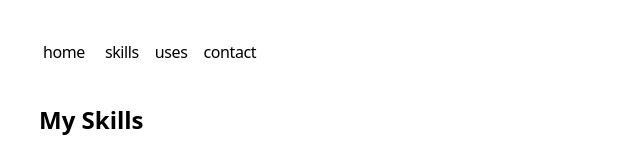
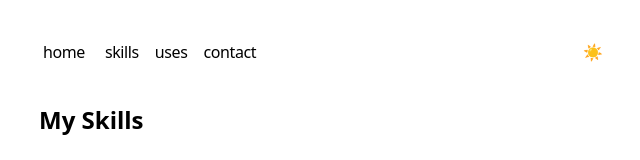
Before and after one commit to TeksuSiK/homepage, a Next.js app: page /skills in a window 1280 px wide. Shown: the top 160 px of the page, without its empty margins (313-953 px from the left). Built offline with nearby package versions, Linux system fonts and the light colour scheme.

Commit message:
Add theme switcher to website

```diff
--- a/app/layout.tsx
+++ b/app/layout.tsx
@@ -1,5 +1,6 @@
 import type { Metadata } from 'next'
 import './globals.css'
+import Providers from './providers'
 import Navbar from './navbar'
 import Footer from './footer'
 
@@ -15,12 +16,17 @@ export default function RootLayout({
 }>) {
     return (
         <html lang="en">
-            <body className="antialiased max-w-xl mx-4 mt-8 lg:mx-auto">
-                <main className="flex-auto min-w-0 mt-6 flex flex-col px-2 md:px-0">
-                    <Navbar />
-                    {children}
-                    <Footer />
-                </main>
+            <body
+                className="antialiased max-w-xl mx-4 mt-8 lg:mx-auto"
+                suppressHydrationWarning
+            >
+                <Providers>
+                    <main className="flex-auto min-w-0 mt-6 flex flex-col px-2 md:px-0">
+                        <Navbar />
+                        {children}
+                        <Footer />
+                    </main>
+                </Providers>
             </body>
         </html>
     )
--- a/app/navbar.tsx
+++ b/app/navbar.tsx
@@ -1,4 +1,5 @@
 import Link from 'next/link'
+import ThemeSwitcher from './theme'
 
 const navItems = {
     '/': {
@@ -36,6 +37,9 @@ export default function Navbar() {
                             )
                         })}
                     </div>
+                    <div className="ml-auto">
+                        <ThemeSwitcher />
+                    </div>
                 </div>
             </div>
         </div>
--- /dev/null
+++ b/app/providers.tsx
@@ -0,0 +1,13 @@
+import { ThemeProvider } from 'next-themes'
+
+export default function Providers({
+    children,
+}: Readonly<{
+    children: React.ReactNode
+}>) {
+    return (
+        <ThemeProvider attribute="class" defaultTheme="system" enableSystem>
+            {children}
+        </ThemeProvider>
+    )
+}
--- /dev/null
+++ b/app/theme.tsx
@@ -0,0 +1,19 @@
+'use client'
+
+import { useTheme } from 'next-themes'
+
+export default function ThemeSwitcher() {
+    const { theme, setTheme } = useTheme()
+
+    return (
+        <div className="transition-all hover:text-neutral-800 flex align-middle relative py-1 px-2 m-1">
+            <button
+                onClick={async () =>
+                    setTheme(theme === 'light' ? 'dark' : 'light')
+                }
+            >
+                {theme === 'light' ? '🌙' : '☀️'}
+            </button>
+        </div>
+    )
+}
--- a/package.json
+++ b/package.json
@@ -10,6 +10,7 @@
   },
   "dependencies": {
     "next": "14.2.13",
+    "next-themes": "^0.3.0",
     "react": "^18",
     "react-dom": "^18"
   },
--- a/tailwind.config.ts
+++ b/tailwind.config.ts
@@ -1,6 +1,7 @@
 import type { Config } from 'tailwindcss'
 
 const config: Config = {
+    darkMode: 'class',
     content: [
         './pages/**/*.{js,ts,jsx,tsx,mdx}',
         './components/**/*.{js,ts,jsx,tsx,mdx}',
```
Also changed, not shown: 1 other file (tests, documents, lock files or other folders).
